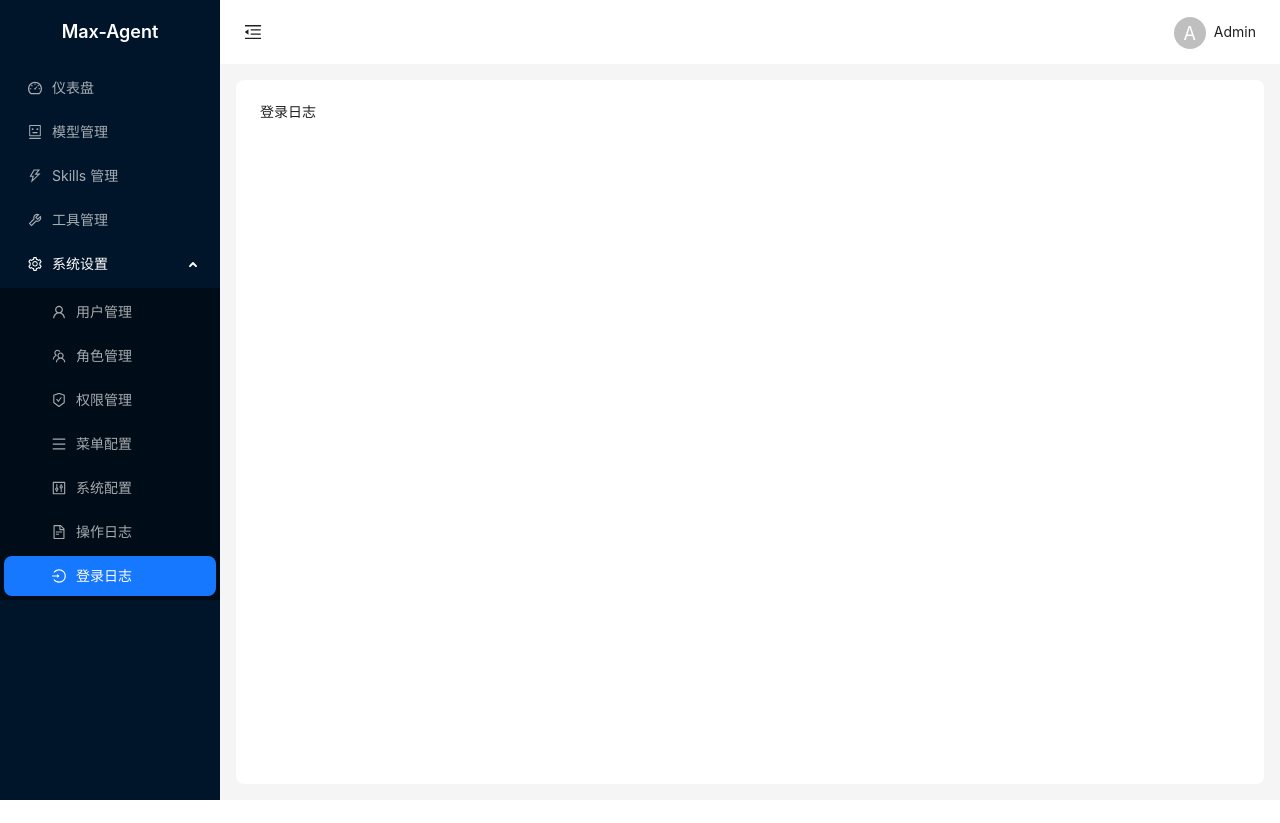
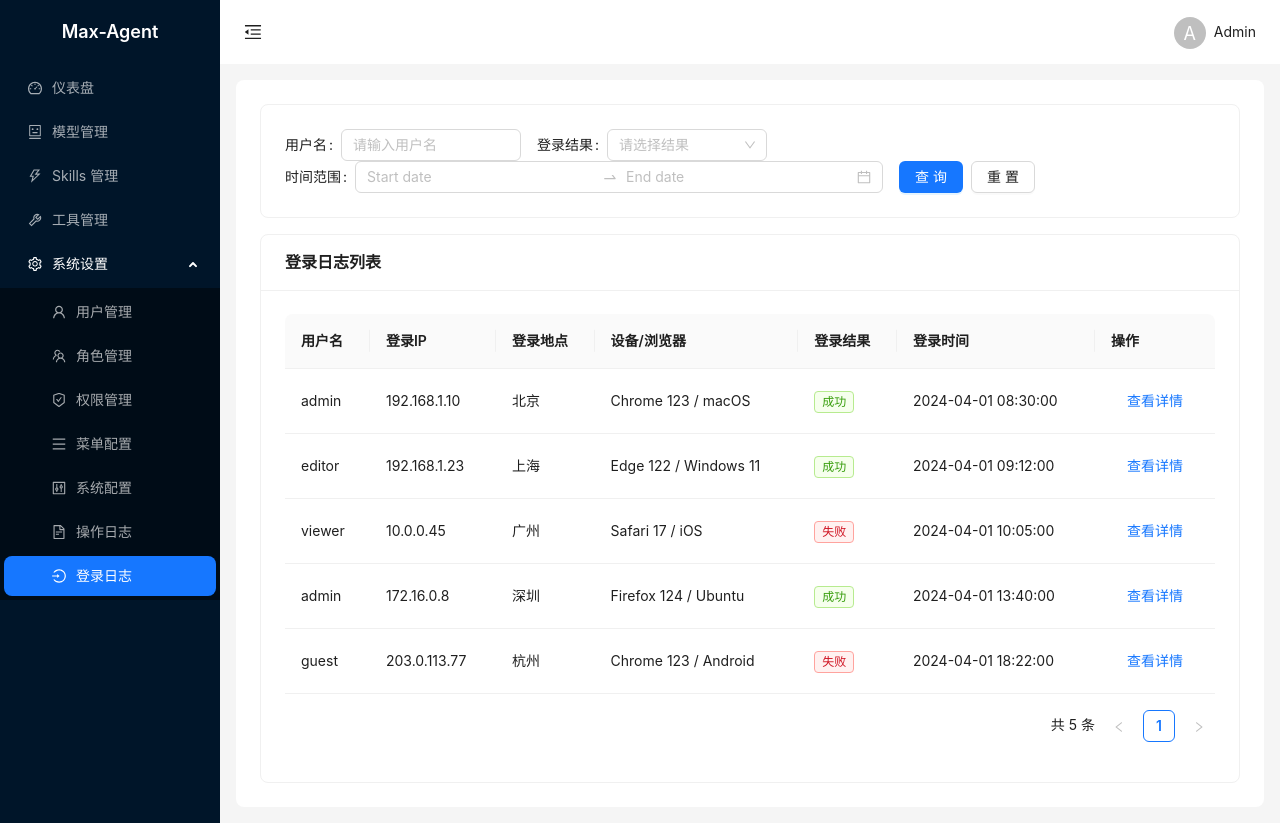
Before and after one commit to AngLi1997/max-agent, a Vue app in the folder frontend/: page /setting/login-log in a window 1280 px wide. Before the commit the page ends 800 px from the top, so only its background shows below. Built offline with nearby package versions, Linux system fonts and the light colour scheme; sample sign-in values are in the browser's storage.

Commit message:
feat: 实现登录日志页面

```diff
--- a/frontend/src/views/setting/login-log/index.vue
+++ b/frontend/src/views/setting/login-log/index.vue
@@ -1,3 +1,119 @@
 <template>
-  <div>{{ $route.meta.title }}</div>
+  <div>
+    <a-card style="margin-bottom: 16px">
+      <a-form layout="inline" :model="searchForm">
+        <a-form-item label="用户名">
+          <a-input v-model:value="searchForm.username" placeholder="请输入用户名" allow-clear style="width: 180px" />
+        </a-form-item>
+        <a-form-item label="登录结果">
+          <a-select v-model:value="searchForm.result" placeholder="请选择结果" allow-clear style="width: 160px">
+            <a-select-option value="成功">成功</a-select-option>
+            <a-select-option value="失败">失败</a-select-option>
+          </a-select>
+        </a-form-item>
+        <a-form-item label="时间范围">
+          <a-range-picker v-model:value="searchForm.timeRange" show-time />
+        </a-form-item>
+        <a-form-item>
+          <a-button type="primary" @click="fetchData">查询</a-button>
+          <a-button style="margin-left: 8px" @click="handleReset">重置</a-button>
+        </a-form-item>
+      </a-form>
+    </a-card>
+
+    <a-card title="登录日志列表">
+      <a-table
+        :columns="columns"
+        :data-source="dataSource"
+        :loading="loading"
+        :pagination="{ total, pageSize: 10, showTotal: (t: number) => `共 ${t} 条` }"
+        row-key="id"
+      >
+        <template #bodyCell="{ column, record }">
+          <template v-if="column.key === 'result'">
+            <a-tag :color="record.result === '成功' ? 'green' : 'red'">{{ record.result }}</a-tag>
+          </template>
+          <template v-if="column.key === 'action'">
+            <a-button type="link" @click="handleViewDetail(record)">查看详情</a-button>
+          </template>
+        </template>
+      </a-table>
+    </a-card>
+
+    <a-modal
+      title="登录日志详情"
+      :open="detailModalVisible"
+      :footer="null"
+      @cancel="detailModalVisible = false"
+      width="640"
+    >
+      <a-descriptions bordered :column="1" size="small">
+        <a-descriptions-item label="用户名">{{ currentDetail?.username }}</a-descriptions-item>
+        <a-descriptions-item label="登录IP">{{ currentDetail?.ip }}</a-descriptions-item>
+        <a-descriptions-item label="登录地点">{{ currentDetail?.location }}</a-descriptions-item>
+        <a-descriptions-item label="设备/浏览器">{{ currentDetail?.device }}</a-descriptions-item>
+        <a-descriptions-item label="登录结果">{{ currentDetail?.result }}</a-descriptions-item>
+        <a-descriptions-item label="登录时间">{{ currentDetail?.time }}</a-descriptions-item>
+      </a-descriptions>
+    </a-modal>
+  </div>
 </template>
+
+<script setup lang="ts">
+import { ref, reactive, onMounted } from 'vue'
+import dayjs, { Dayjs } from 'dayjs'
+import { getLoginLogApi, type LoginLogItem } from '../../../api/log'
+
+const columns = [
+  { title: '用户名', dataIndex: 'username', key: 'username' },
+  { title: '登录IP', dataIndex: 'ip', key: 'ip' },
+  { title: '登录地点', dataIndex: 'location', key: 'location' },
+  { title: '设备/浏览器', dataIndex: 'device', key: 'device' },
+  { title: '登录结果', dataIndex: 'result', key: 'result' },
+  { title: '登录时间', dataIndex: 'time', key: 'time' },
+  { title: '操作', key: 'action', width: 100 },
+]
+
+const loading = ref(false)
+const dataSource = ref<LoginLogItem[]>([])
+const total = ref(0)
+const detailModalVisible = ref(false)
+const currentDetail = ref<LoginLogItem | null>(null)
+
+const searchForm = reactive({
+  username: '',
+  result: undefined as string | undefined,
+  timeRange: [] as Dayjs[],
+})
+
+async function fetchData() {
+  loading.value = true
+  try {
+    const [start, end] = searchForm.timeRange || []
+    const res = await getLoginLogApi({
+      username: searchForm.username,
+      result: searchForm.result,
+      startTime: start ? dayjs(start).format('YYYY-MM-DD HH:mm:ss') : undefined,
+      endTime: end ? dayjs(end).format('YYYY-MM-DD HH:mm:ss') : undefined,
+    })
+    dataSource.value = res.list
+    total.value = res.total
+  } finally {
+    loading.value = false
+  }
+}
+
+function handleReset() {
+  searchForm.username = ''
+  searchForm.result = undefined
+  searchForm.timeRange = []
+  fetchData()
+}
+
+function handleViewDetail(record: LoginLogItem) {
+  currentDetail.value = record
+  detailModalVisible.value = true
+}
+
+onMounted(fetchData)
+</script>
```
